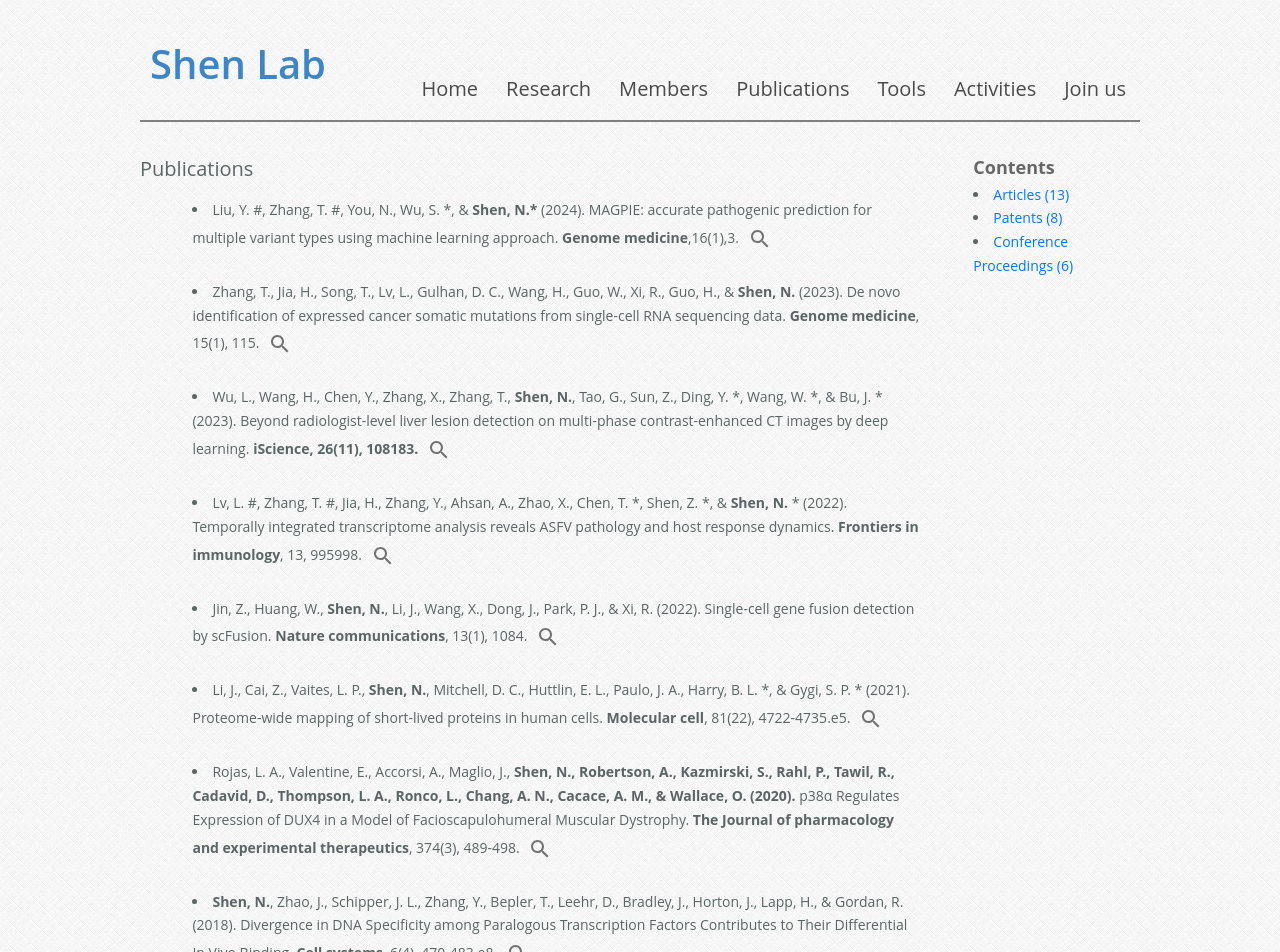
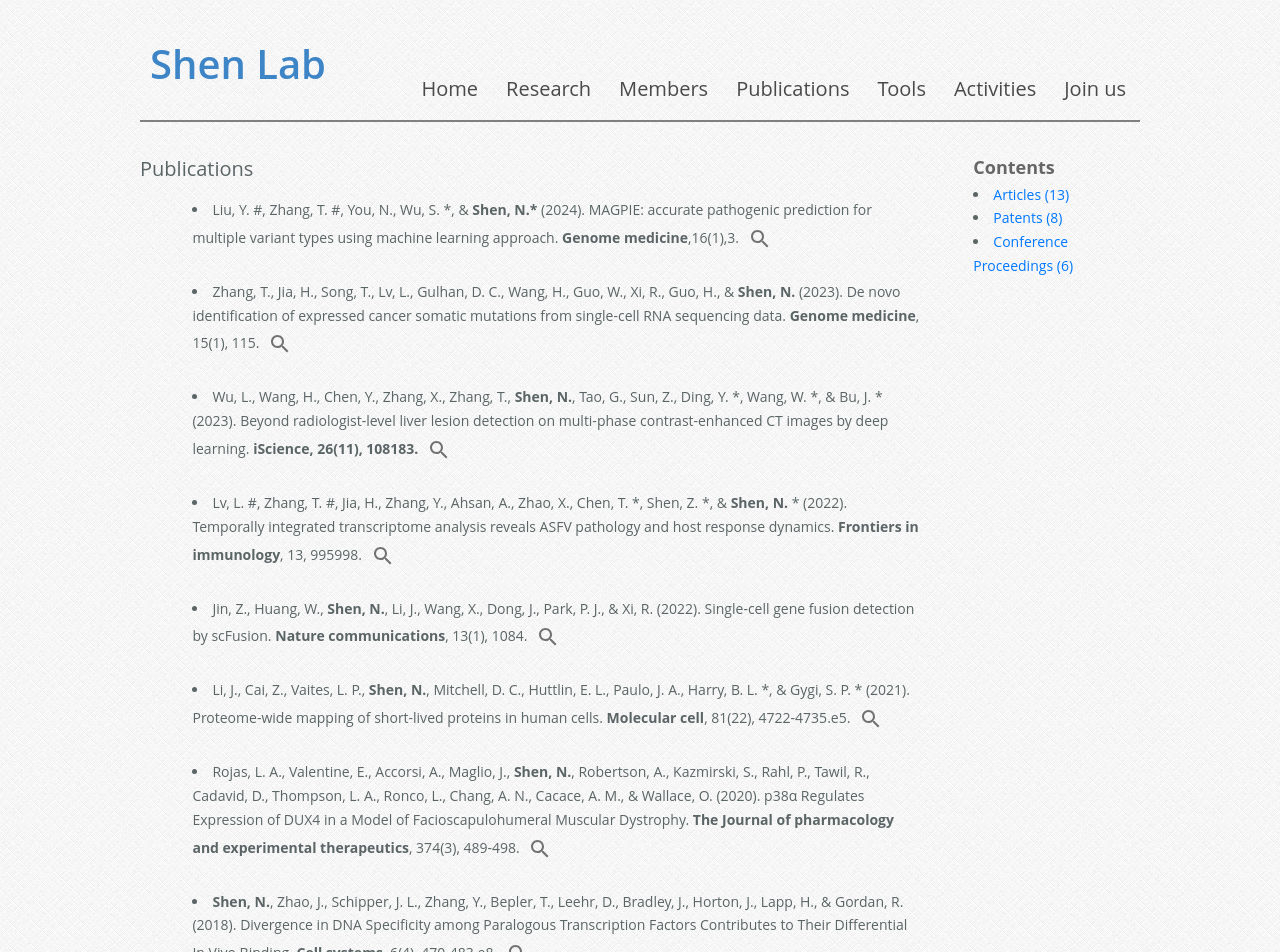
Before and after one commit to ShenLab-Genomics/lab_website, a Next.js app in the folder shenlab_homepage/: page /publish in a window 1280 px wide. Shown: the top 952 px of the page. Built offline with nearby package versions, Linux system fonts and the light colour scheme.

Commit message:
update content

```diff
--- a/shenlab_homepage/src/pages/publish.js
+++ b/shenlab_homepage/src/pages/publish.js
@@ -74,7 +74,7 @@ const _articles = [
   },
   {
     authors:
-      "Rojas, L. A., Valentine, E., Accorsi, A., Maglio, J., <b>Shen, N.<b>, Robertson, A., Kazmirski, S., Rahl, P., Tawil, R., Cadavid, D., Thompson, L. A., Ronco, L., Chang, A. N., Cacace, A. M., & Wallace, O. (2020).",
+      "Rojas, L. A., Valentine, E., Accorsi, A., Maglio, J., <b>Shen, N.</b>, Robertson, A., Kazmirski, S., Rahl, P., Tawil, R., Cadavid, D., Thompson, L. A., Ronco, L., Chang, A. N., Cacace, A. M., & Wallace, O. (2020).",
     title:
       "p38&alpha; Regulates Expression of DUX4 in a Model of Facioscapulohumeral Muscular Dystrophy.",
     journal:
```
